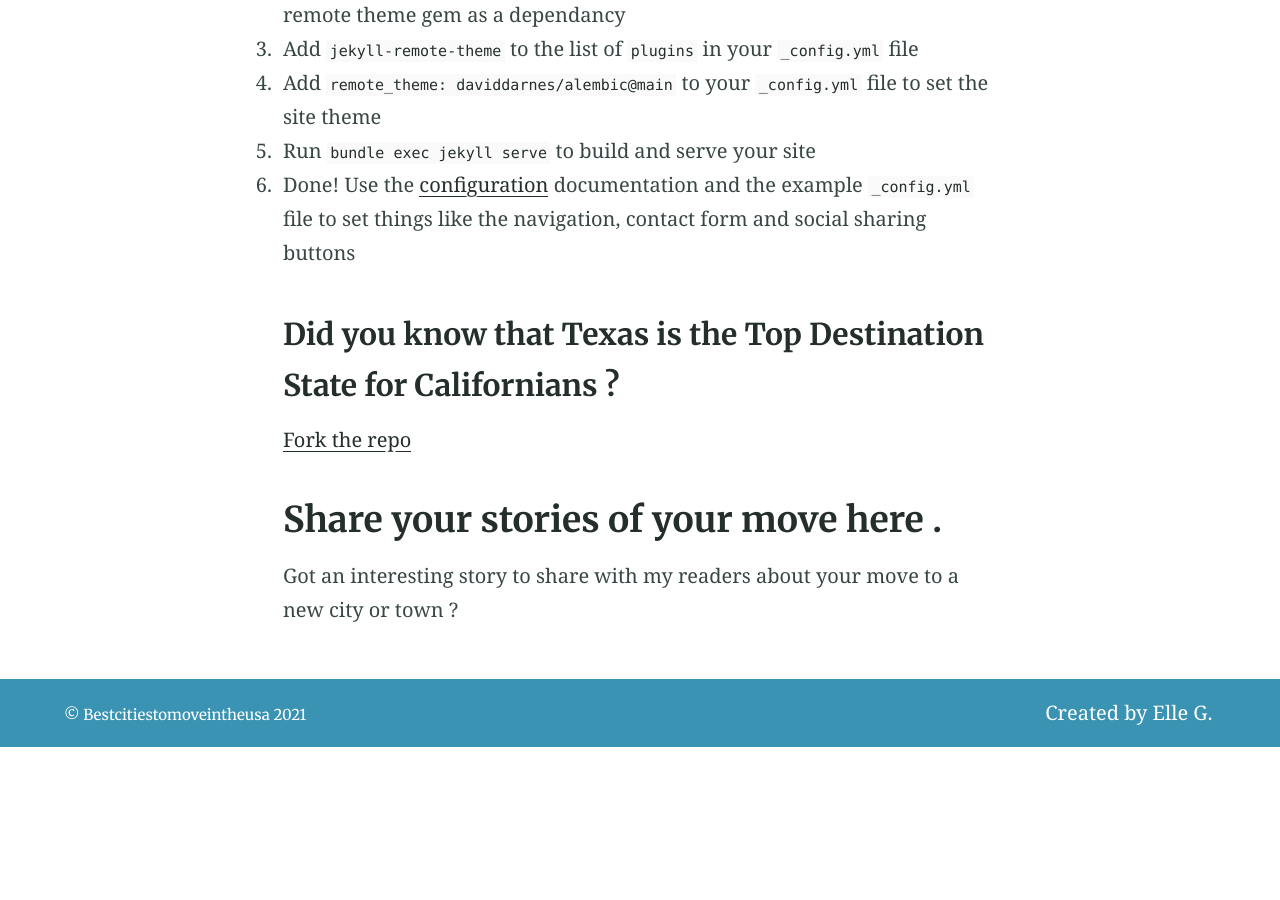
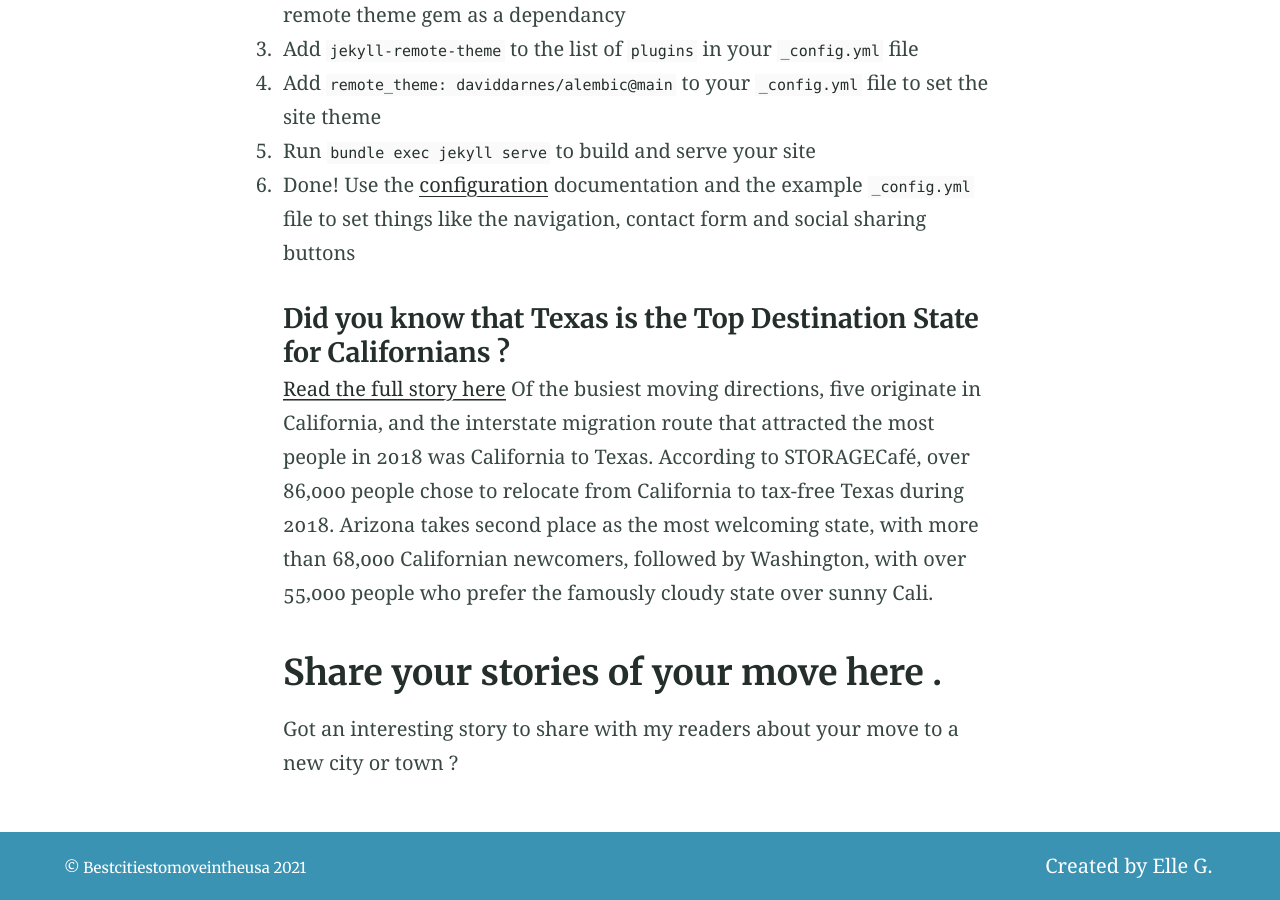
Before and after one commit to Coolweb2go/alembic, a Jekyll site: the page built from index.md, in a window 1280 px wide and 900 px high, scrolled down 3940 px. Built offline with Jekyll 4.4.1, drawn with Linux system fonts in a browser that asks for light colours; before the commit the page ends 4687 px from its top, so only the background shows below that.

Commit message:
Update from Forestry.io elle gamboa updated index.md

```diff
--- a/index.md
+++ b/index.md
@@ -68,9 +68,10 @@ To give you a running start I've put together some starter kits that you can dow
 5. Run `bundle exec jekyll serve` to build and serve your site
 6. Done! Use the [configuration](#configuration) documentation and the example [`_config.yml`](https://github.com/daviddarnes/alembic/blob/master/_config.yml) file to set things like the navigation, contact form and social sharing buttons
 
-### Did you know that Texas is the Top Destination State for Californians ?
+#### Did you know that Texas is the Top Destination State for Californians ?
 
-[Fork the repo](https://github.com/daviddarnes/alembic#fork-destination-box)
+[Read the full story here](https://www.rentcafe.com/blog/self-storage/california-effect-texas-top-destination-state-californians/)
+Of the busiest moving directions, five originate in California, and the interstate migration route that attracted the most people in 2018 was California to Texas. According to STORAGECafé, over 86,000 people chose to relocate from California to tax-free Texas during 2018. Arizona takes second place as the most welcoming state, with more than 68,000 Californian newcomers, followed by Washington, with over 55,000 people who prefer the famously cloudy state over sunny Cali.
 
 ## Share your stories of your move here .
 
```
